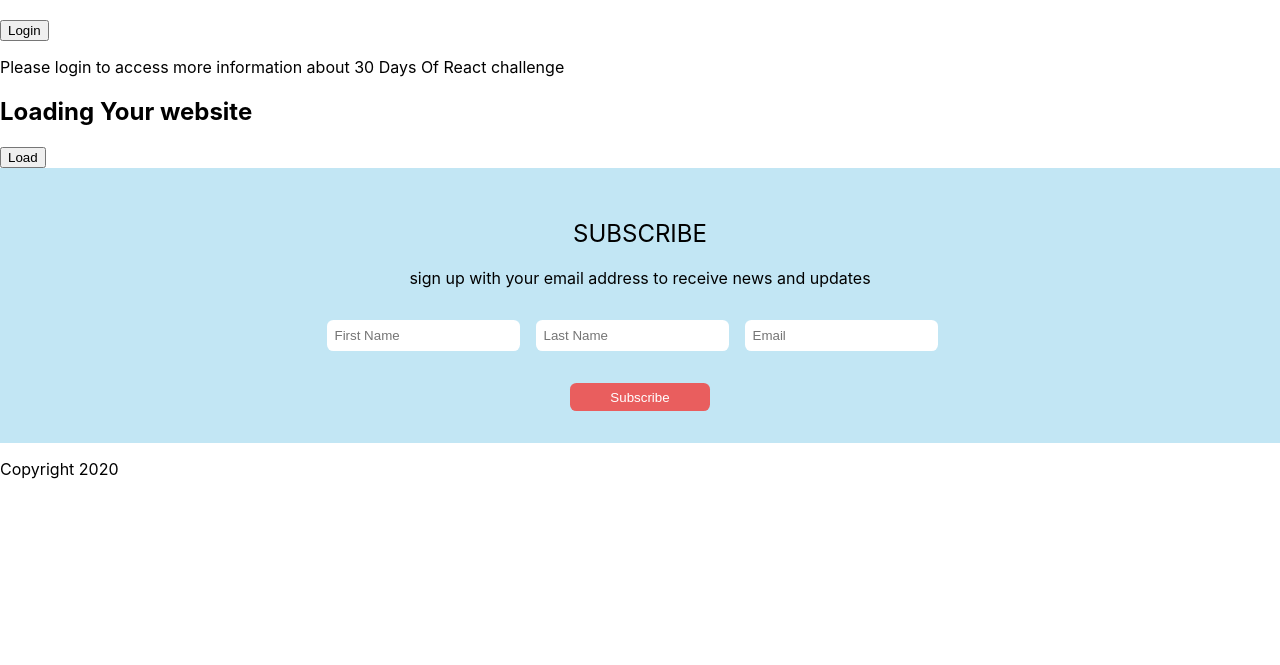
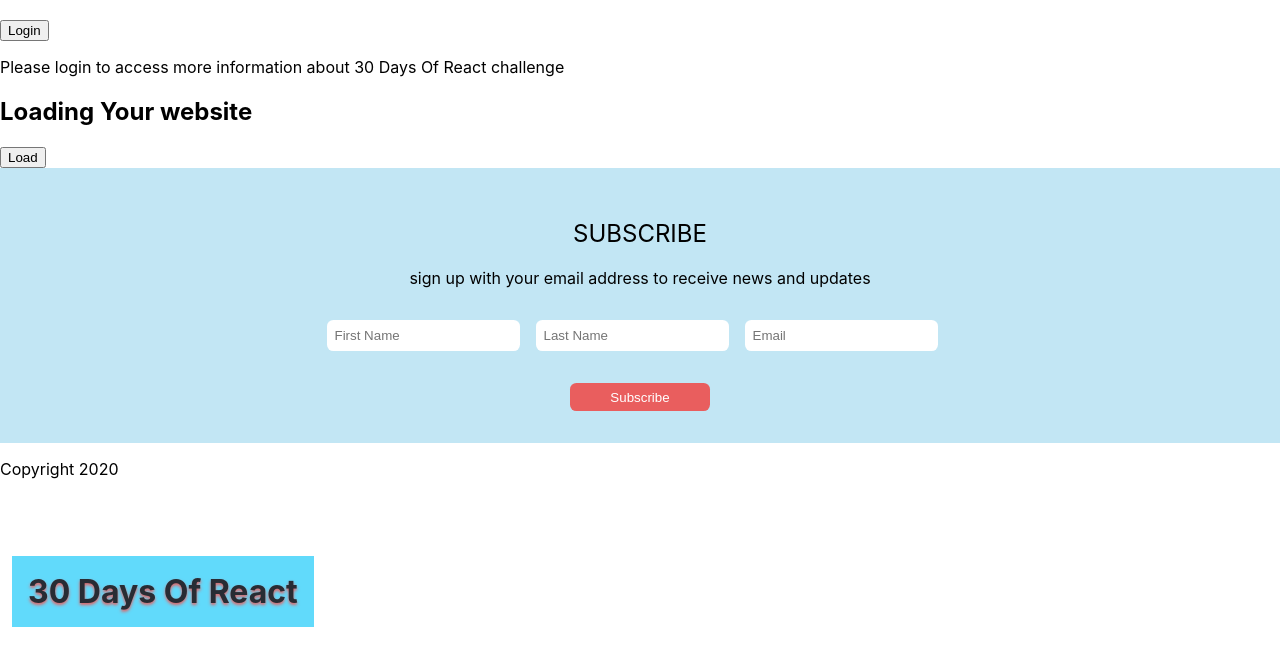
Before and after one commit to SujalGupta244/30-Days-Of-React, a React (Create React App) app in the folder solutions/day-03/: page / in a window 1280 px wide. Shown: the part 4588-5253 px from the top of the page. Before the commit the page ends 5083 px from the top, so only its background shows below. Built offline with nearby package versions, Linux system fonts and the light colour scheme; the HTML template or start-up script is replaced by a standard one.

Commit message:
chore : exercise day 11 completed

```diff
--- a/solutions/day-03/src/App.css
+++ b/solutions/day-03/src/App.css
@@ -167,3 +167,21 @@ li{
 .pop > div > div:nth-child(3){
   text-align: center;
 }
+
+.empty{
+  width: 100%;
+  height: 100vh;
+  /* overflow: hidden; */
+}
+
+.empText{
+  background-color: #61dafb;
+  color: #282c34;
+  display: inline-block;
+  padding: 1rem;
+  font-size: 2rem;
+  text-shadow: 0 0.1rem 0.2rem rgb(233, 94, 94);
+  text-transform: capitalize;
+  cursor: pointer;
+  /* transform: translate(12%,34%); */
+}
--- a/solutions/day-03/src/App.js
+++ b/solutions/day-03/src/App.js
@@ -311,7 +311,7 @@ const LoginForm =(props)=>{
 
 const Loader = (props)=>{
   let loader = props.load ? <h2>Loading Your website</h2> : <h2>Your website is loaded</h2>;
-  console.log(props);
+  // console.log(props);
   return (
     <>
       {loader}
@@ -375,11 +375,48 @@ class App extends Component{
         <LoginForm log={this.state.loggedIn} onClick={this.handleLogin} text={this.state.loggedIn ? "Logout": "Login"}/>
         <Loader onClick={this.loading} load={this.state.loading}/>
         <Footer />
+        <EmptyArea/>
       </div>
     )
+  }
+}
 
+
+
+
+class EmptyArea extends Component {
+
+  state ={
+    x: 12,
+    y: 34
   }
-
+  moveElm = ()=>{
+    let x = 0;
+    let y = 0;
+    if((Math.random() * window.innerWidth) < window.innerWidth - 22){
+      x =  Math.random() * window.innerWidth;
+    }else{
+      x = 0;
+    }
+    if((Math.random() * window.innerHeight) < window.innerHeight){
+      y = Math.random() * window.innerHeight;
+    }else{
+      y = 0;
+    }
+    this.setState({
+      x: x,
+      y: y
+    })
+    console.log(this.state.x,this.state.y,this.height);
+  }
+  render (){
+    return (
+      <div className="empty">
+        <h2 className="empText" onMouseMove={this.moveElm}
+        style={{transform:`translate(${this.state.x}px,${this.state.y}px)`}}>30 days of React</h2>
+      </div>
+    )
+  }
 }
 
 
```
